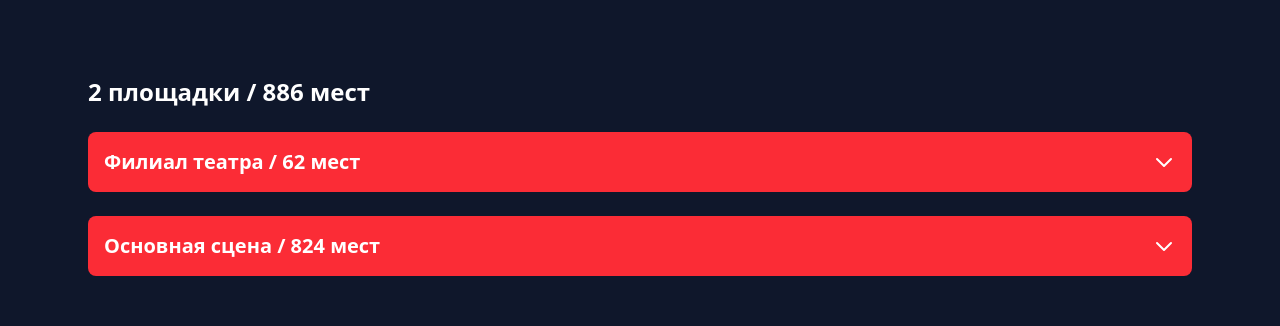
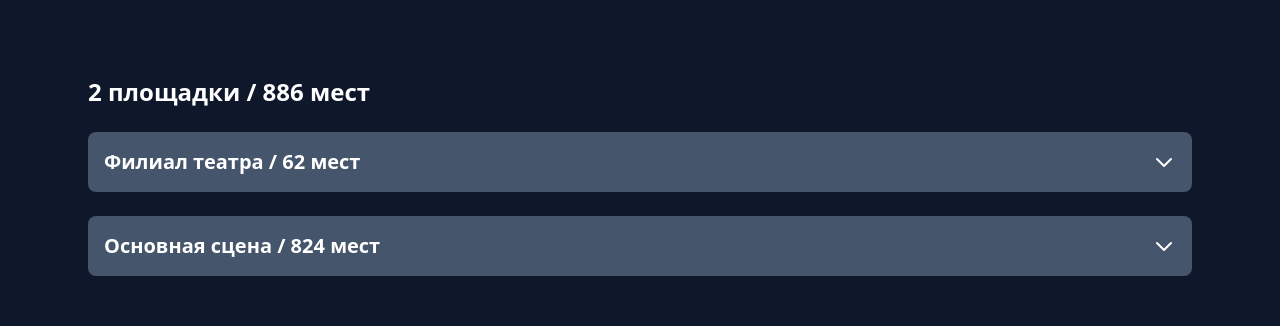
Before and after one commit to SavonarolaLabs/GameHub, a SvelteKit app: page /id/1 in a window 1280 px wide. Shown: the part 1940-2266 px from the top of the page. Built offline with nearby package versions, Linux system fonts and the light colour scheme.

Commit message:
fix red bars

```diff
--- a/src/routes/id/[id]/+page.svelte
+++ b/src/routes/id/[id]/+page.svelte
@@ -236,9 +236,9 @@
 			<h2 class="mb-6 text-2xl font-bold">{theater.spaces.length} площадки / {totalSeats} мест</h2>
 
 			{#each theater.spaces as s, i}
-				<div class="mb-6 rounded-lg bg-red-500">
+				<div class="mb-6 rounded-lg bg-slate-600">
 					<button
-						class="flex w-full items-center justify-between p-4 text-left transition-colors hover:bg-red-600"
+						class="flex w-full items-center justify-between p-4 text-left transition-colors hover:bg-slate-500"
 						onclick={() => (expanded = expanded === i ? -1 : i)}
 					>
 						<span class="text-xl font-semibold"
```
